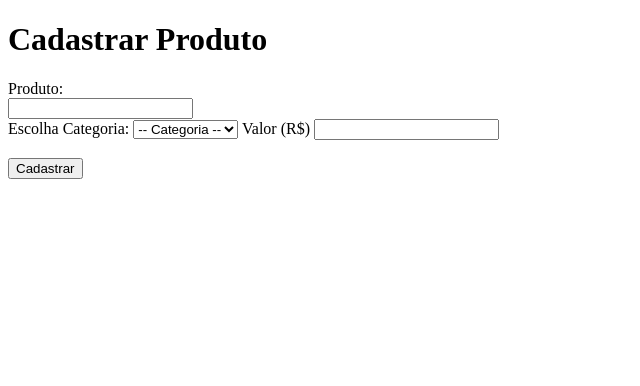
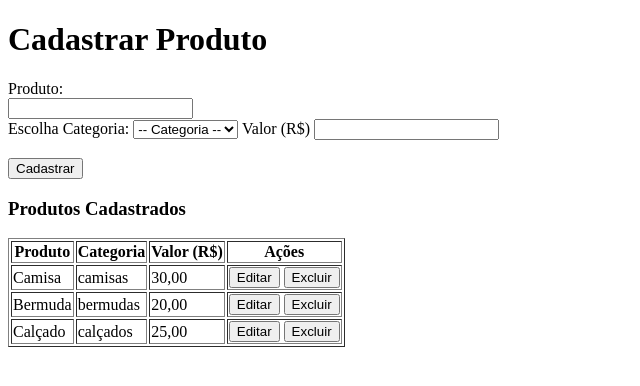
Before and after one commit to bernardoaugustocd/SISTEMA_LOJA_ARTIGOS_ESPORTIVOS, a plain HTML site: page vendas.html in a window 1280 px wide. Shown: the whole page, without its empty margins (0-640 px from the left). Drawn offline with Linux system fonts and the light colour scheme.

Commit message:
SISTEMA_LOJA_ARTIGOS_ESPORTIVOS: Bernardo | add Subtítulo "Produtos Cadastrados" e cadastro de produtos "Camisa" "Bermuda" e "Calçado" contendo o nome do produto, categoria, valor e ações como editar e excluir

```diff
--- a/vendas.html
+++ b/vendas.html
@@ -25,7 +25,34 @@
 
 <input type="submit" value="Cadastrar"/>
 
+<h3>Produtos Cadastrados</h3>
 
+<table border="1">
+<tr>
+<th>Produto</th>
+<th>Categoria</th>
+<th>Valor (R$)</th>
+<th>Ações</th>
+</tr>
+<tr>
+<td>Camisa</td>
+<td>camisas</td>
+<td>30,00</td>
+<td><button>Editar</button> <button>Excluir</button></td>
+</tr>
+<tr>
+<td>Bermuda</td>
+<td>bermudas</td>
+<td>20,00</td>
+<td><button>Editar</button> <button>Excluir</button></td>
+</tr>
+<tr>
+<td>Calçado</td>
+<td>calçados</td>
+<td>25,00</td>
+<td><button>Editar</button> <button>Excluir</button></td>
+</tr>
+</table>
 
 </body>
 </html>
```
